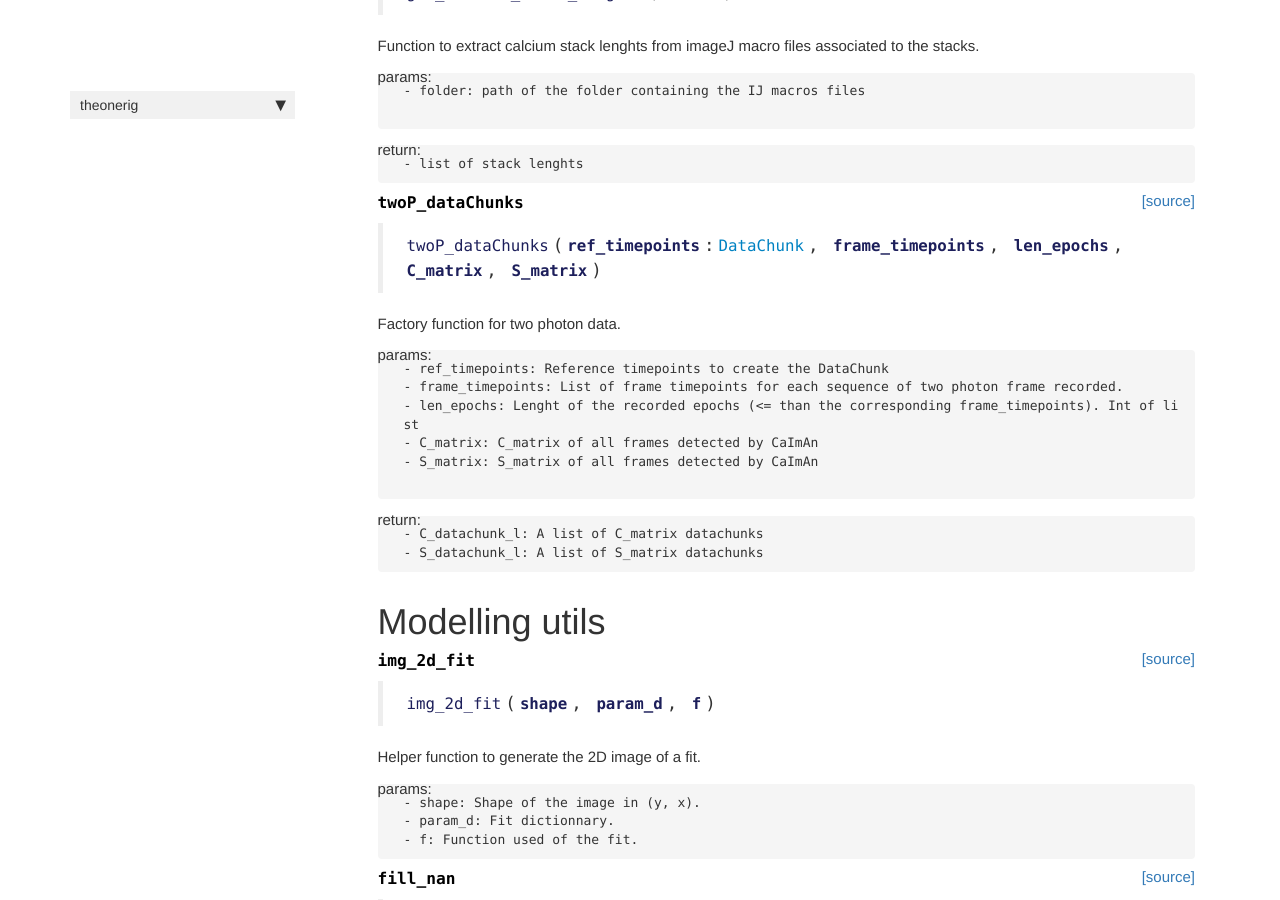
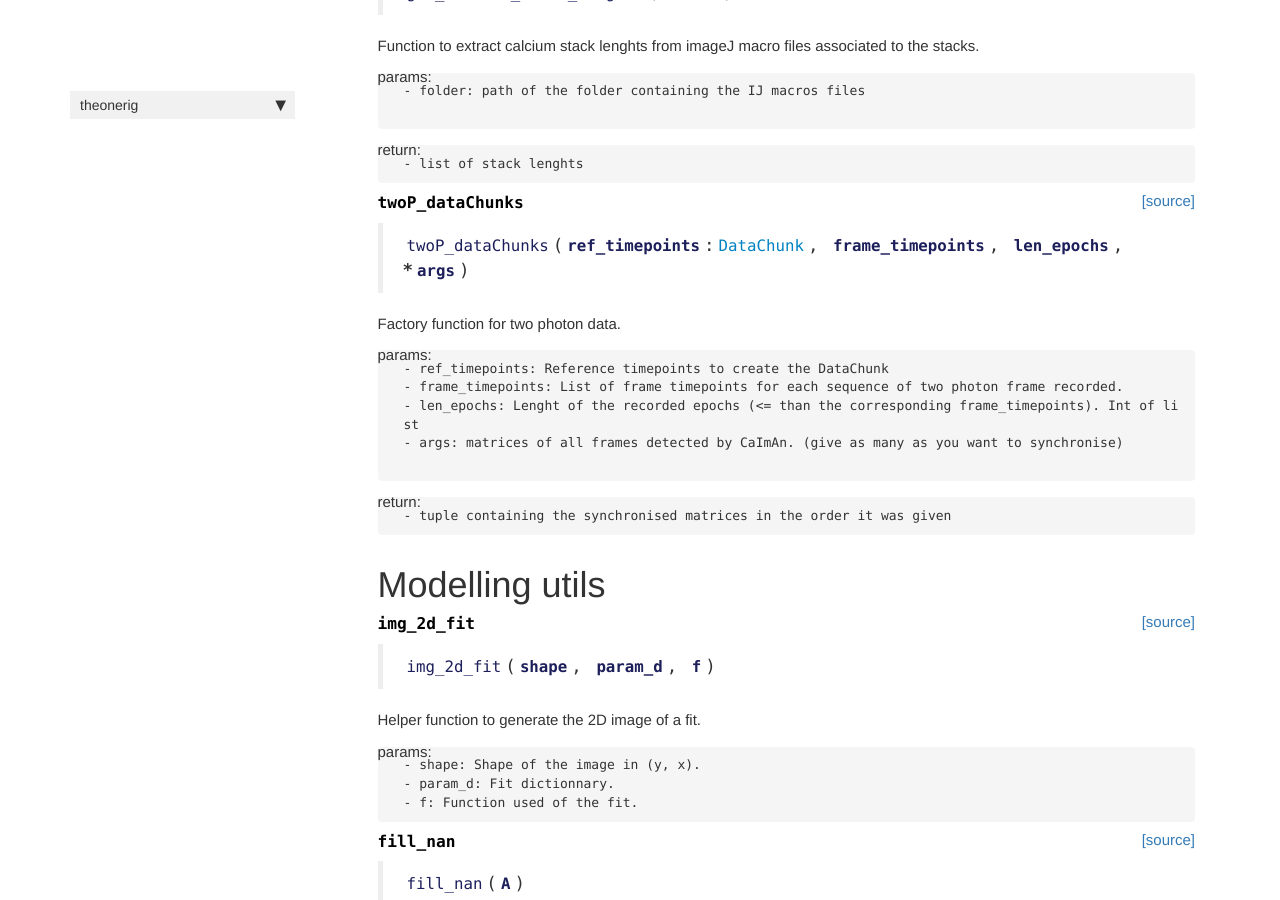
Before and after one commit to Tom-TBT/theonerig, a Jekyll site: the page built from docs/utils.html, in a window 1280 px wide and 900 px high, scrolled down 3939 px. Built offline with Jekyll 4.4.1, drawn with Linux system fonts in a browser that asks for light colours; nearby versions of some CDN libraries; comment, search, counter and statistics services are not loaded.

Commit message:
Improved calcium matrix synchro to pass arbitrary number of matrix

```diff
--- a/docs/core.html
+++ b/docs/core.html
@@ -318,7 +318,7 @@ are retrivied as a dictionary from the Data_Pipe.</p>
 
 
 <div class="output_markdown rendered_html output_subarea ">
-<h4 id="export_record" class="doc_header"><code>export_record</code><a href="https://github.com/Tom-TBT/theonerig/tree/master/theonerig/core.py#L570" class="source_link" style="float:right">[source]</a></h4><blockquote><p><code>export_record</code>(<strong><code>path</code></strong>, <strong><code>record_master</code></strong>)</p>
+<h4 id="export_record" class="doc_header"><code>export_record</code><a href="https://github.com/Tom-TBT/theonerig/tree/master/theonerig/core.py#L574" class="source_link" style="float:right">[source]</a></h4><blockquote><p><code>export_record</code>(<strong><code>path</code></strong>, <strong><code>record_master</code></strong>)</p>
 </blockquote>
 <p>Export a Record_Master object to an h5 file, readable outside of this library.</p>
 <p>params:</p>
@@ -347,7 +347,7 @@ are retrivied as a dictionary from the Data_Pipe.</p>
 
 
 <div class="output_markdown rendered_html output_subarea ">
-<h4 id="import_record" class="doc_header"><code>import_record</code><a href="https://github.com/Tom-TBT/theonerig/tree/master/theonerig/core.py#L605" class="source_link" style="float:right">[source]</a></h4><blockquote><p><code>import_record</code>(<strong><code>path</code></strong>)</p>
+<h4 id="import_record" class="doc_header"><code>import_record</code><a href="https://github.com/Tom-TBT/theonerig/tree/master/theonerig/core.py#L609" class="source_link" style="float:right">[source]</a></h4><blockquote><p><code>import_record</code>(<strong><code>path</code></strong>)</p>
 </blockquote>
 <p>Import a Record_Master from an h5 file saved by the export_record function of this library.</p>
 <p>params:</p>
--- a/docs/utils.html
+++ b/docs/utils.html
@@ -456,7 +456,7 @@ spike_templates, spike_times, templates)</code></pre>
 
 
 <div class="output_markdown rendered_html output_subarea ">
-<h4 id="twoP_dataChunks" class="doc_header"><code>twoP_dataChunks</code><a href="https://github.com/Tom-TBT/theonerig/tree/master/theonerig/utils.py#L325" class="source_link" style="float:right">[source]</a></h4><blockquote><p><code>twoP_dataChunks</code>(<strong><code>ref_timepoints</code></strong>:<a href="/theonerig/core.html#DataChunk"><code>DataChunk</code></a>, <strong><code>frame_timepoints</code></strong>, <strong><code>len_epochs</code></strong>, <strong><code>C_matrix</code></strong>, <strong><code>S_matrix</code></strong>)</p>
+<h4 id="twoP_dataChunks" class="doc_header"><code>twoP_dataChunks</code><a href="https://github.com/Tom-TBT/theonerig/tree/master/theonerig/utils.py#L325" class="source_link" style="float:right">[source]</a></h4><blockquote><p><code>twoP_dataChunks</code>(<strong><code>ref_timepoints</code></strong>:<a href="/theonerig/core.html#DataChunk"><code>DataChunk</code></a>, <strong><code>frame_timepoints</code></strong>, <strong><code>len_epochs</code></strong>, <strong>*<code>args</code></strong>)</p>
 </blockquote>
 <p>Factory function for two photon data.</p>
 <p>params:</p>
@@ -464,14 +464,12 @@ spike_templates, spike_times, templates)</code></pre>
 <pre><code>- ref_timepoints: Reference timepoints to create the DataChunk
 - frame_timepoints: List of frame timepoints for each sequence of two photon frame recorded.
 - len_epochs: Lenght of the recorded epochs (&lt;= than the corresponding frame_timepoints). Int of list
-- C_matrix: C_matrix of all frames detected by CaImAn
-- S_matrix: S_matrix of all frames detected by CaImAn
+- args: matrices of all frames detected by CaImAn. (give as many as you want to synchronise)
 
 </code></pre>
 <p>return:</p>
 
-<pre><code>- C_datachunk_l: A list of C_matrix datachunks
-- S_datachunk_l: A list of S_matrix datachunks</code></pre>
+<pre><code>- tuple containing the synchronised matrices in the order it was given</code></pre>
 
 </div>
 
@@ -507,7 +505,7 @@ spike_templates, spike_times, templates)</code></pre>
 
 
 <div class="output_markdown rendered_html output_subarea ">
-<h4 id="img_2d_fit" class="doc_header"><code>img_2d_fit</code><a href="https://github.com/Tom-TBT/theonerig/tree/master/theonerig/utils.py#L361" class="source_link" style="float:right">[source]</a></h4><blockquote><p><code>img_2d_fit</code>(<strong><code>shape</code></strong>, <strong><code>param_d</code></strong>, <strong><code>f</code></strong>)</p>
+<h4 id="img_2d_fit" class="doc_header"><code>img_2d_fit</code><a href="https://github.com/Tom-TBT/theonerig/tree/master/theonerig/utils.py#L358" class="source_link" style="float:right">[source]</a></h4><blockquote><p><code>img_2d_fit</code>(<strong><code>shape</code></strong>, <strong><code>param_d</code></strong>, <strong><code>f</code></strong>)</p>
 </blockquote>
 <p>Helper function to generate the 2D image of a fit.</p>
 <p>params:</p>
@@ -544,7 +542,7 @@ spike_templates, spike_times, templates)</code></pre>
 
 
 <div class="output_markdown rendered_html output_subarea ">
-<h4 id="fill_nan" class="doc_header"><code>fill_nan</code><a href="https://github.com/Tom-TBT/theonerig/tree/master/theonerig/utils.py#L375" class="source_link" style="float:right">[source]</a></h4><blockquote><p><code>fill_nan</code>(<strong><code>A</code></strong>)</p>
+<h4 id="fill_nan" class="doc_header"><code>fill_nan</code><a href="https://github.com/Tom-TBT/theonerig/tree/master/theonerig/utils.py#L372" class="source_link" style="float:right">[source]</a></h4><blockquote><p><code>fill_nan</code>(<strong><code>A</code></strong>)</p>
 </blockquote>
 <p>Fill nan values with interpolation. Credits to BRYAN WOODS@StackOverflow</p>
 
@@ -582,7 +580,7 @@ spike_templates, spike_times, templates)</code></pre>
 
 
 <div class="output_markdown rendered_html output_subarea ">
-<h4 id="stim_inten_norm" class="doc_header"><code>stim_inten_norm</code><a href="https://github.com/Tom-TBT/theonerig/tree/master/theonerig/utils.py#L386" class="source_link" style="float:right">[source]</a></h4><blockquote><p><code>stim_inten_norm</code>(<strong><code>stim_inten</code></strong>)</p>
+<h4 id="stim_inten_norm" class="doc_header"><code>stim_inten_norm</code><a href="https://github.com/Tom-TBT/theonerig/tree/master/theonerig/utils.py#L383" class="source_link" style="float:right">[source]</a></h4><blockquote><p><code>stim_inten_norm</code>(<strong><code>stim_inten</code></strong>)</p>
 </blockquote>
 <p>Normalize a stimulus with intensity in the 8bit range (0-255) to -1 to 1 range.</p>
 
@@ -614,7 +612,7 @@ spike_templates, spike_times, templates)</code></pre>
 
 
 <div class="output_markdown rendered_html output_subarea ">
-<h4 id="group_direction_response" class="doc_header"><code>group_direction_response</code><a href="https://github.com/Tom-TBT/theonerig/tree/master/theonerig/utils.py#L397" class="source_link" style="float:right">[source]</a></h4><blockquote><p><code>group_direction_response</code>(<strong><code>stim_prop</code></strong>, <strong><code>spike_counts</code></strong>, <strong><code>n_repeat</code></strong>, <strong><code>n_cond</code></strong>=<em><code>32</code></em>)</p>
+<h4 id="group_direction_response" class="doc_header"><code>group_direction_response</code><a href="https://github.com/Tom-TBT/theonerig/tree/master/theonerig/utils.py#L394" class="source_link" style="float:right">[source]</a></h4><blockquote><p><code>group_direction_response</code>(<strong><code>stim_prop</code></strong>, <strong><code>spike_counts</code></strong>, <strong><code>n_repeat</code></strong>, <strong><code>n_cond</code></strong>=<em><code>32</code></em>)</p>
 </blockquote>
 <p>Group the cells responses from shuffled grating stimulus repetitions. Retrieves a dictionnary
 with a key for each condition.</p>
@@ -658,7 +656,7 @@ with a key for each condition.</p>
 
 
 <div class="output_markdown rendered_html output_subarea ">
-<h4 id="group_chirp_bumps" class="doc_header"><code>group_chirp_bumps</code><a href="https://github.com/Tom-TBT/theonerig/tree/master/theonerig/utils.py#L436" class="source_link" style="float:right">[source]</a></h4><blockquote><p><code>group_chirp_bumps</code>(<strong><code>stim_inten</code></strong>, <strong><code>spike_counts</code></strong>, <strong><code>n_repeat</code></strong>)</p>
+<h4 id="group_chirp_bumps" class="doc_header"><code>group_chirp_bumps</code><a href="https://github.com/Tom-TBT/theonerig/tree/master/theonerig/utils.py#L433" class="source_link" style="float:right">[source]</a></h4><blockquote><p><code>group_chirp_bumps</code>(<strong><code>stim_inten</code></strong>, <strong><code>spike_counts</code></strong>, <strong><code>n_repeat</code></strong>)</p>
 </blockquote>
 <p>Find the cells response to the OFF-ON-OFF initial parts of the chirps.</p>
 <p>params:</p>
@@ -700,7 +698,7 @@ with a key for each condition.</p>
 
 
 <div class="output_markdown rendered_html output_subarea ">
-<h4 id="get_repeat_corrected" class="doc_header"><code>get_repeat_corrected</code><a href="https://github.com/Tom-TBT/theonerig/tree/master/theonerig/utils.py#L489" class="source_link" style="float:right">[source]</a></h4><blockquote><p><code>get_repeat_corrected</code>(<strong><code>stim_inten</code></strong>, <strong><code>spike_counts</code></strong>, <strong><code>n_repeats</code></strong>=<em><code>10</code></em>)</p>
+<h4 id="get_repeat_corrected" class="doc_header"><code>get_repeat_corrected</code><a href="https://github.com/Tom-TBT/theonerig/tree/master/theonerig/utils.py#L486" class="source_link" style="float:right">[source]</a></h4><blockquote><p><code>get_repeat_corrected</code>(<strong><code>stim_inten</code></strong>, <strong><code>spike_counts</code></strong>, <strong><code>n_repeats</code></strong>=<em><code>10</code></em>)</p>
 </blockquote>
 <p>Apply shifts (detected during synchro) to the chirp repetition.</p>
 <p>params:</p>
@@ -743,7 +741,7 @@ with a key for each condition.</p>
 
 
 <div class="output_markdown rendered_html output_subarea ">
-<h4 id="removeSlowDrift" class="doc_header"><code>removeSlowDrift</code><a href="https://github.com/Tom-TBT/theonerig/tree/master/theonerig/utils.py#L528" class="source_link" style="float:right">[source]</a></h4><blockquote><p><code>removeSlowDrift</code>(<strong><code>traces</code></strong>, <strong><code>fps</code></strong>=<em><code>60</code></em>, <strong><code>window</code></strong>=<em><code>80</code></em>, <strong><code>percentile</code></strong>=<em><code>8</code></em>)</p>
+<h4 id="removeSlowDrift" class="doc_header"><code>removeSlowDrift</code><a href="https://github.com/Tom-TBT/theonerig/tree/master/theonerig/utils.py#L525" class="source_link" style="float:right">[source]</a></h4><blockquote><p><code>removeSlowDrift</code>(<strong><code>traces</code></strong>, <strong><code>fps</code></strong>=<em><code>60</code></em>, <strong><code>window</code></strong>=<em><code>80</code></em>, <strong><code>percentile</code></strong>=<em><code>8</code></em>)</p>
 </blockquote>
 <p>Remove slow drifts from behavioral temporal traces such as locomotion speed obtained from the treadmill signal
 or pupil size obtained from the eye_tracking signal, by extracting a specified percentile within moving window from the signal.</p>
@@ -787,7 +785,7 @@ or pupil size obtained from the eye_tracking signal, by extracting a specified p
 
 
 <div class="output_markdown rendered_html output_subarea ">
-<h4 id="time_shift_test_corr" class="doc_header"><code>time_shift_test_corr</code><a href="https://github.com/Tom-TBT/theonerig/tree/master/theonerig/utils.py#L562" class="source_link" style="float:right">[source]</a></h4><blockquote><p><code>time_shift_test_corr</code>(<strong><code>spike_counts</code></strong>, <strong><code>behav_signal</code></strong>, <strong><code>n_tests</code></strong>=<em><code>500</code></em>, <strong><code>seed</code></strong>=<em><code>1</code></em>)</p>
+<h4 id="time_shift_test_corr" class="doc_header"><code>time_shift_test_corr</code><a href="https://github.com/Tom-TBT/theonerig/tree/master/theonerig/utils.py#L559" class="source_link" style="float:right">[source]</a></h4><blockquote><p><code>time_shift_test_corr</code>(<strong><code>spike_counts</code></strong>, <strong><code>behav_signal</code></strong>, <strong><code>n_tests</code></strong>=<em><code>500</code></em>, <strong><code>seed</code></strong>=<em><code>1</code></em>)</p>
 </blockquote>
 <p>Compute the null distribution of correlation between behavioral signal and spiking signal with a time shift test.</p>
 <p>params:</p>
@@ -830,7 +828,7 @@ or pupil size obtained from the eye_tracking signal, by extracting a specified p
 
 
 <div class="output_markdown rendered_html output_subarea ">
-<h4 id="cross_corr_with_lag" class="doc_header"><code>cross_corr_with_lag</code><a href="https://github.com/Tom-TBT/theonerig/tree/master/theonerig/utils.py#L588" class="source_link" style="float:right">[source]</a></h4><blockquote><p><code>cross_corr_with_lag</code>(<strong><code>spike_counts</code></strong>, <strong><code>behav_signal</code></strong>, <strong><code>behav</code></strong>, <strong><code>conversion_factor_treadmill</code></strong>=<em><code>None</code></em>, <strong><code>removeslowdrift</code></strong>=<em><code>True</code></em>, <strong><code>fps</code></strong>=<em><code>60</code></em>, <strong><code>seconds</code></strong>=<em><code>30</code></em>)</p>
+<h4 id="cross_corr_with_lag" class="doc_header"><code>cross_corr_with_lag</code><a href="https://github.com/Tom-TBT/theonerig/tree/master/theonerig/utils.py#L585" class="source_link" style="float:right">[source]</a></h4><blockquote><p><code>cross_corr_with_lag</code>(<strong><code>spike_counts</code></strong>, <strong><code>behav_signal</code></strong>, <strong><code>behav</code></strong>, <strong><code>conversion_factor_treadmill</code></strong>=<em><code>None</code></em>, <strong><code>removeslowdrift</code></strong>=<em><code>True</code></em>, <strong><code>fps</code></strong>=<em><code>60</code></em>, <strong><code>seconds</code></strong>=<em><code>30</code></em>)</p>
 </blockquote>
 <p>Compute cross-correlation with lag between behavioral signal and spiking signal.
 Process signals, compute null distribution of the correlation with a time shift test and values .
@@ -884,7 +882,7 @@ Return cross-correlation array, null-distribution array and values for plotting.
 
 
 <div class="output_markdown rendered_html output_subarea ">
-<h4 id="get_inception_generator" class="doc_header"><code>get_inception_generator</code><a href="https://github.com/Tom-TBT/theonerig/tree/master/theonerig/utils.py#L645" class="source_link" style="float:right">[source]</a></h4><blockquote><p><code>get_inception_generator</code>(<strong><code>imageset_folder</code></strong>, <strong><code>len_set</code></strong>=<em><code>25</code></em>, <strong><code>width</code></strong>=<em><code>500</code></em>, <strong><code>height</code></strong>=<em><code>281</code></em>)</p>
+<h4 id="get_inception_generator" class="doc_header"><code>get_inception_generator</code><a href="https://github.com/Tom-TBT/theonerig/tree/master/theonerig/utils.py#L642" class="source_link" style="float:right">[source]</a></h4><blockquote><p><code>get_inception_generator</code>(<strong><code>imageset_folder</code></strong>, <strong><code>len_set</code></strong>=<em><code>25</code></em>, <strong><code>width</code></strong>=<em><code>500</code></em>, <strong><code>height</code></strong>=<em><code>281</code></em>)</p>
 </blockquote>
 <p>Return a function to obtain inception loop images from their index.</p>
 <p>params:</p>
@@ -925,7 +923,7 @@ Return cross-correlation array, null-distribution array and values for plotting.
 
 
 <div class="output_markdown rendered_html output_subarea ">
-<h4 id="group_omitted_epochs" class="doc_header"><code>group_omitted_epochs</code><a href="https://github.com/Tom-TBT/theonerig/tree/master/theonerig/utils.py#L671" class="source_link" style="float:right">[source]</a></h4><blockquote><p><code>group_omitted_epochs</code>(<strong><code>stim_inten</code></strong>, <strong><code>spike_counts</code></strong>, <strong><code>n_fr_flash</code></strong>=<em><code>4</code></em>, <strong><code>n_fr_interflash</code></strong>=<em><code>4</code></em>, <strong><code>n_fr_isi</code></strong>=<em><code>100</code></em>)</p>
+<h4 id="group_omitted_epochs" class="doc_header"><code>group_omitted_epochs</code><a href="https://github.com/Tom-TBT/theonerig/tree/master/theonerig/utils.py#L668" class="source_link" style="float:right">[source]</a></h4><blockquote><p><code>group_omitted_epochs</code>(<strong><code>stim_inten</code></strong>, <strong><code>spike_counts</code></strong>, <strong><code>n_fr_flash</code></strong>=<em><code>4</code></em>, <strong><code>n_fr_interflash</code></strong>=<em><code>4</code></em>, <strong><code>n_fr_isi</code></strong>=<em><code>100</code></em>)</p>
 </blockquote>
 <p>Group the cells reponse to the different omitted stimulus epochs conditions (n_flashes)</p>
 <p>params:</p>
@@ -974,7 +972,7 @@ Return cross-correlation array, null-distribution array and values for plotting.
 
 
 <div class="output_markdown rendered_html output_subarea ">
-<h4 id="get_shank_channels" class="doc_header"><code>get_shank_channels</code><a href="https://github.com/Tom-TBT/theonerig/tree/master/theonerig/utils.py#L742" class="source_link" style="float:right">[source]</a></h4><blockquote><p><code>get_shank_channels</code>(<strong><code>channel_positions</code></strong>, <strong><code>shank_dist_th</code></strong>=<em><code>80</code></em>)</p>
+<h4 id="get_shank_channels" class="doc_header"><code>get_shank_channels</code><a href="https://github.com/Tom-TBT/theonerig/tree/master/theonerig/utils.py#L739" class="source_link" style="float:right">[source]</a></h4><blockquote><p><code>get_shank_channels</code>(<strong><code>channel_positions</code></strong>, <strong><code>shank_dist_th</code></strong>=<em><code>80</code></em>)</p>
 </blockquote>
 <p>Group the channels of a Buzsaki32 silicone probe into their shanks
 from the channel position.</p>
@@ -1016,7 +1014,7 @@ from the channel position.</p>
 
 
 <div class="output_markdown rendered_html output_subarea ">
-<h4 id="format_pval" class="doc_header"><code>format_pval</code><a href="https://github.com/Tom-TBT/theonerig/tree/master/theonerig/utils.py#L772" class="source_link" style="float:right">[source]</a></h4><blockquote><p><code>format_pval</code>(<strong><code>pval</code></strong>, <strong><code>significant_figures</code></strong>=<em><code>2</code></em>)</p>
+<h4 id="format_pval" class="doc_header"><code>format_pval</code><a href="https://github.com/Tom-TBT/theonerig/tree/master/theonerig/utils.py#L769" class="source_link" style="float:right">[source]</a></h4><blockquote><p><code>format_pval</code>(<strong><code>pval</code></strong>, <strong><code>significant_figures</code></strong>=<em><code>2</code></em>)</p>
 </blockquote>
 <p>Helper function to format pvalue into string.</p>
 
@@ -1048,7 +1046,7 @@ from the channel position.</p>
 
 
 <div class="output_markdown rendered_html output_subarea ">
-<h4 id="stim_recap_df" class="doc_header"><code>stim_recap_df</code><a href="https://github.com/Tom-TBT/theonerig/tree/master/theonerig/utils.py#L779" class="source_link" style="float:right">[source]</a></h4><blockquote><p><code>stim_recap_df</code>(<strong><code>reM</code></strong>)</p>
+<h4 id="stim_recap_df" class="doc_header"><code>stim_recap_df</code><a href="https://github.com/Tom-TBT/theonerig/tree/master/theonerig/utils.py#L776" class="source_link" style="float:right">[source]</a></h4><blockquote><p><code>stim_recap_df</code>(<strong><code>reM</code></strong>)</p>
 </blockquote>
 <p>Extract stimuli parameters (originally from the Database) to put them into a
 dataframe that will be displayed in the recapitulation plot.</p>
```
Also changed, not shown: theonerig/utils.py (+14 -17 lines), 1 other file.
